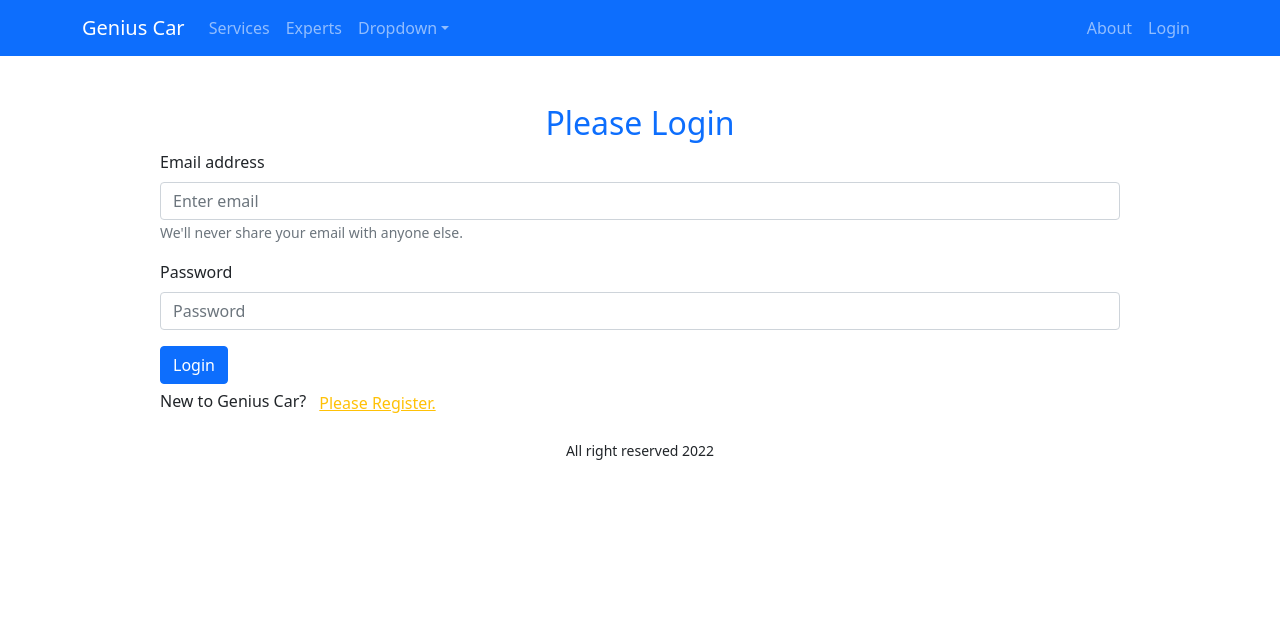
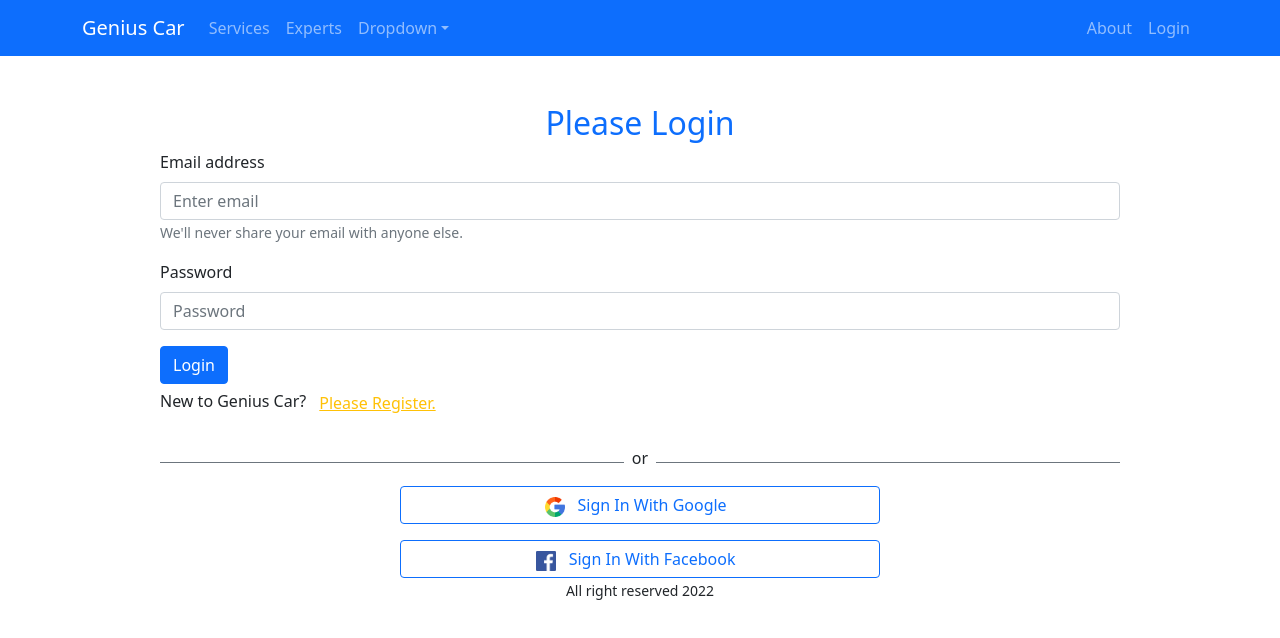
Before and after one commit to SalehAhmed19/genius-car, a React (Create React App) app: page /login in a window 1280 px wide. Shown: the top 638 px of the page. Built offline with nearby package versions, Linux system fonts and the light colour scheme; no server answers.

Commit message:
socail login button added

```diff
--- a/src/Pages/Login/Login/Login.jsx
+++ b/src/Pages/Login/Login/Login.jsx
@@ -3,6 +3,7 @@ import { Button, Form } from "react-bootstrap";
 import { useSignInWithEmailAndPassword } from "react-firebase-hooks/auth";
 import { useLocation, useNavigate } from "react-router-dom";
 import auth from "../../../firebase.init";
+import SocialLogin from "../SocialLogin/SocialLogin";
 
 const Login = () => {
   const location = useLocation();
@@ -60,6 +61,7 @@ const Login = () => {
           Please Register.
         </span>
       </p>
+      <SocialLogin />
     </div>
   );
 };
--- a/src/Pages/Login/SignUp/SignUp.jsx
+++ b/src/Pages/Login/SignUp/SignUp.jsx
@@ -3,6 +3,7 @@ import { Button, Form } from "react-bootstrap";
 import { useNavigate } from "react-router-dom";
 import auth from "../../../firebase.init";
 import { useCreateUserWithEmailAndPassword } from "react-firebase-hooks/auth";
+import SocialLogin from "../SocialLogin/SocialLogin";
 
 const SignUp = () => {
   const [createUserWithEmailAndPassword, user, loading, error] =
@@ -68,6 +69,7 @@ const SignUp = () => {
           Please Login.
         </span>
       </p>
+      <SocialLogin />
     </div>
   );
 };
--- /dev/null
+++ b/src/Pages/Login/SocialLogin/SocialLogin.jsx
@@ -0,0 +1,27 @@
+import React from "react";
+import google from "../../../images/icon/google.png";
+import facebook from "../../../images/icon/facebook.png";
+
+const SocialLogin = () => {
+  return (
+    <div>
+      <div className="d-flex align-items-center">
+        <div style={{ height: "1px" }} className="bg-secondary w-50"></div>
+        <p className="mt-2 px-2">or</p>
+        <div style={{ height: "1px" }} className="bg-secondary w-50"></div>
+      </div>
+      <div>
+        <button className="btn btn-outline-primary w-50 mx-auto d-block mb-3">
+          <img style={{ width: "20px" }} src={google} alt="" />{" "}
+          <span className="px-2">Sign In With Google</span>
+        </button>
+        <button className="btn btn-outline-primary w-50 mx-auto d-block">
+          <img style={{ width: "20px" }} src={facebook} alt="" />{" "}
+          <span className="px-2">Sign In With Facebook</span>
+        </button>
+      </div>
+    </div>
+  );
+};
+
+export default SocialLogin;
```
Also changed, not shown: src/images/icon/facebook.png (added), src/images/icon/google.png (added).
